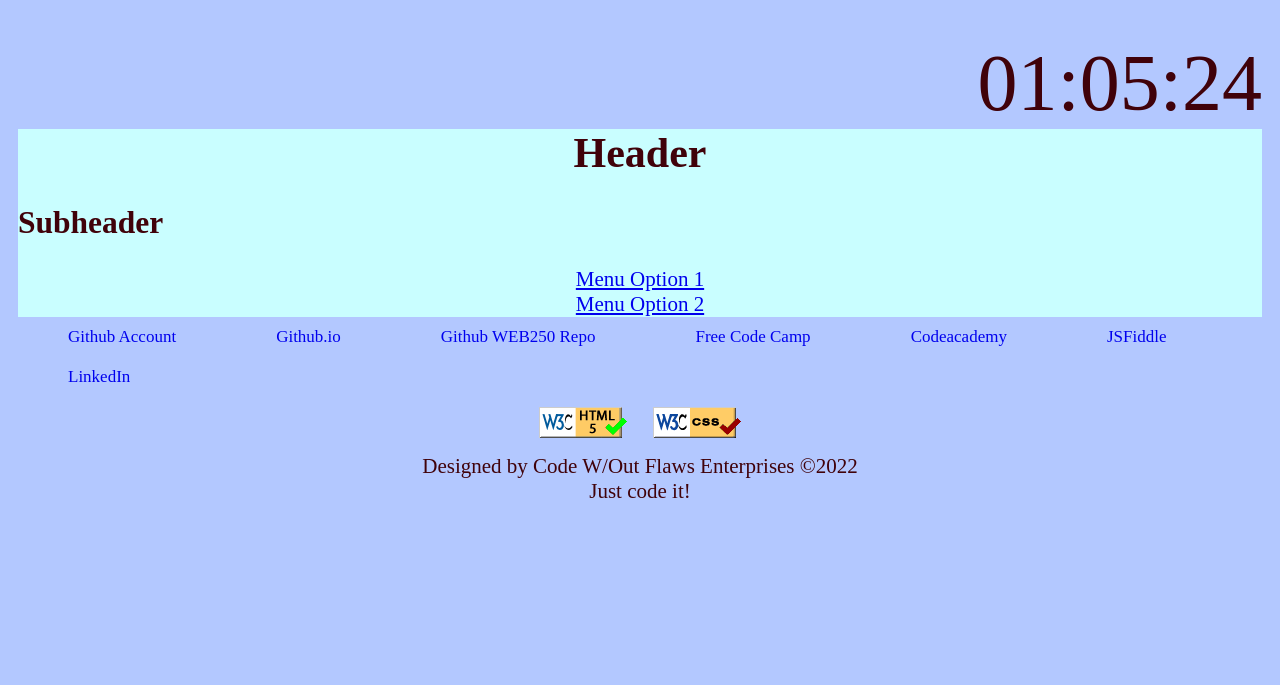
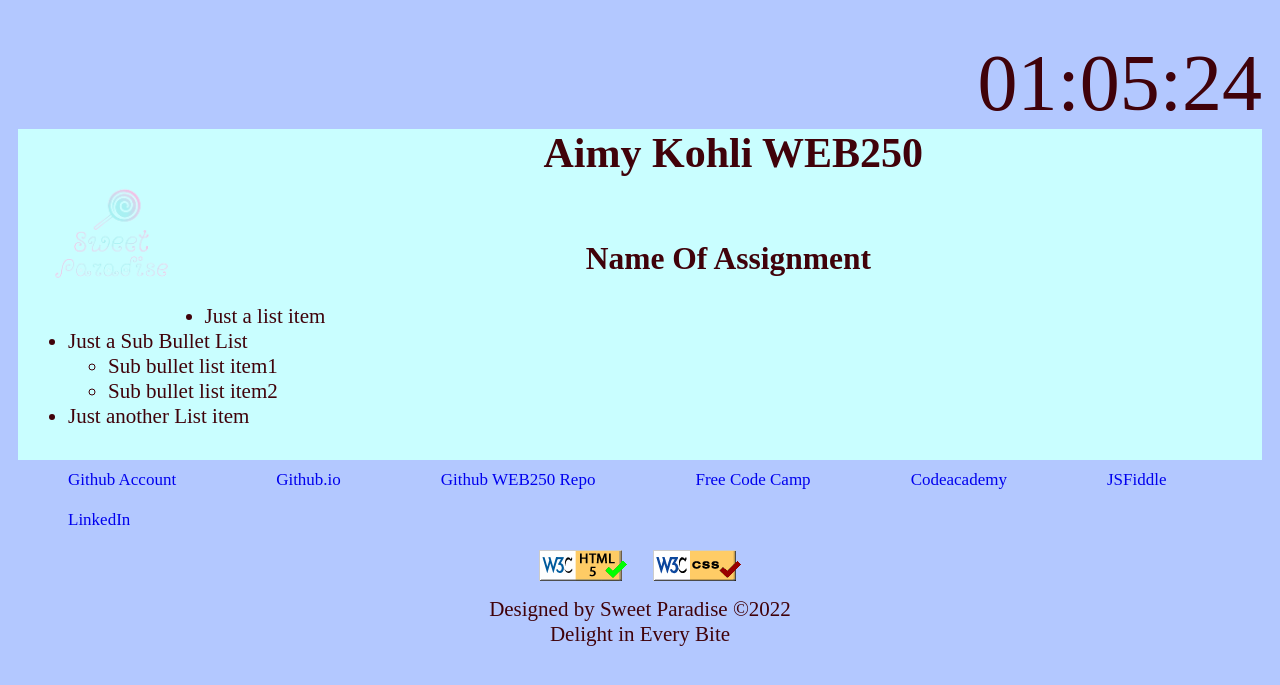
Before and after one commit to akohli02/web250, a PHP site: page /template.html in a window 1280 px wide. Shown: the top 685 px of the page. Run offline with PHP 8.4, Linux system fonts and the light colour scheme.

Commit message:
Fixed padding on main element

```diff
--- a/brand.html
+++ b/brand.html
@@ -32,16 +32,18 @@
 					and provide high quality products. Our staff will be trained to deliver</br>
 					exceptional customer service and follow the guidelines of our business.</li>
 					<li>Tagline: "Delight in Every Bite"</li>
-					<li>Color Schemes:</li>
+					<li>Color Schemes:
 						<ul>
 							<li>Background: #b3c8ff #c9feff #fdebff</li>
 							<li>Foreground: #ecebf2 #40020a</li>
 						</ul>
-					<li>Fonts</li>
+					</li>
+					<li>Fonts
 						<ul>
 							<li>Main Content: Graphik</li>
 							<li>Logo: Bonbon</li>
 						</ul>
+					</li>
 
 				</ul>
 			</div>
--- a/contract.html
+++ b/contract.html
@@ -69,9 +69,9 @@
 			   </div>
 		</div>
 
-	   Designed by Code W/Out Flaws Enterprises &copy;2022
+	  Designed by Sweet Paradise &copy;2022
        <br/>
-	   Just code it!
+	   Delight in Every Bite
        <br/>
 
 	</footer>
--- a/introduction.html
+++ b/introduction.html
@@ -81,9 +81,9 @@
 			</div>
 		</div>
 
-		Designed by Code W/Out Flaws Enterprises &copy;2022
+		Designed by Sweet Paradise &copy;2022
        <br/>
-	   Just code it!
+	   Delight in Every Bite
        <br/>
 
 
--- a/styles/default.css
+++ b/styles/default.css
@@ -13,7 +13,6 @@ body{
 	font-size:21px;
 	background-color:#c9feff;
 
-
 }
 
 /**Header Styles */
@@ -23,22 +22,30 @@ h1 {
 }
 
 
+main {
+	padding:10px;
+}
 main h2 {
 	text-align:center;
 }
 
+#logo {
+	display:inline-block;
+	float:left;
+	width:15%;
+	vertical-align: top;
+}
+
 #clock {
+	display:inline-block;
 	font-size: 80px;
 	width: 100%;
 	background-color: #b3c8ff;
 	text-align:right;
 	float:right;
+
  }
 
-#logo {
-	float:left;
-	width:15%;
-}
 
 
 #brandInfo{
@@ -46,6 +53,7 @@ main h2 {
 	  text-align:left;
 	  background-color:#fdebff;
 	  line-height:30px;
+	  padding:10px;
 }
 
 
--- a/template.html
+++ b/template.html
@@ -2,48 +2,44 @@
 <html lang = "en">
 <head>
 
-    <meta http-equiv="Content-Type" content="text/html; charset=UTF-8">
+	<!-- Basic html info and file links -->
+	<meta http-equiv="Content-Type" content="text/html; charset=UTF-8">
 	 <link href="styles/default.css" rel="stylesheet" >
-	 <script type="text/javascript" src="scripts/index.js"></script>
+	 <script src="scripts/index.js"></script>
 
-    <title>Aimy's WEB250 Template</title>
+	<title>Aimy Kohli >> WEB250 >> Name Of Assignment</title>
 
-
-    <!--
-        Structure of HTML5 semantic layout swiped from PHP Fiddle and modified
-        to include validing code and validation buttons and some other tweaks
-
-        +===================================+
-        |               header              |
-        +===================================+
-        |                 nav               |
-        +=====================+=============+
-        |                     |             |
-        |       section       |    aside    |
-        |
-        +=====================+=============+
-        |          footer/tagline           |
-        |         validation buttons        |
-        +===================================+
-
-        The code from Internet
-
-        http://phpfiddle.org
-    -->
 </head>
 
 <body>
+
+	<!-- Header with JS Clock, Class Name, and Brand logo -->
     <header>
-			<div id="clock"></div>
-            <h1>Header</h1>
-            <h2>Subheader</h2>
-    </header>
-    <nav>
-        <ul>
-            <li><a href="#">Menu Option 1</a></li>
-            <li><a href="#">Menu Option 2</a></li>
-        </ul>
-    </nav>
+		<div id="clock"></div>
+		<img id ="logo" src="images/logo.png" />
+		<h1>Aimy Kohli WEB250</h1>
+	</header>
+
+	<main>
+		<h2>Name Of Assignment</h2>
+
+		<!-- Just a Bullet list -->
+		<ul>
+
+			  <li>Just a list item </li>
+			  <li>Just a Sub Bullet List
+			  <ul>
+					<li>Sub bullet list item1</li>
+					<li>Sub bullet list item2</li>
+
+			  </ul>
+			  </li>
+			  <li> Just another List item</li>
+
+		</ul>
+	</main>
+
+
     <footer>
 		<nav class="links">
 			<ul>
@@ -59,25 +55,27 @@
 			</ul>
 		</nav>
 
+		<!-- you may need to change the name of your image link to match the one you
+			   uploaded -->
 		<div class = "row">
 			<div class = "column">
 			<a href="https://validator.w3.org/nu/?doc=https%3A%2F%2Fakohli02.github.io%2Fweb250%2Fintroduction.html"
-			style = "text-decoration: none; border: 0; width: 200px; height: 300px">
+			style = "text-decoration: none; width: 100%">
             <img src="images/button_validation_html5.png" alt="Validate HTML" />
 			</a>
 			</div>
 
 		<div class = "column">
 			<a href="https://jigsaw.w3.org/css-validator/validator?uri=https%3A%2F%2Fakohli02.github.io%2Fweb250%2Fintroduction.html&profile=css3svg&usermedium=all&warning=1&vextwarning=&lang=en"
-			style = "text-decoration: none; border: 0; width: 200px; height: 300px">
+			style = "text-decoration: none; width: 100%">
 			<img src="images/button_validation_css.png" alt="Validate CSS" />
 		    </a>
 			</div>
 		</div>
 
-		Designed by Code W/Out Flaws Enterprises &copy;2022
+		Designed by Sweet Paradise &copy;2022
        <br/>
-	   Just code it!
+	   Delight in Every Bite
        <br/>
 
 
```
